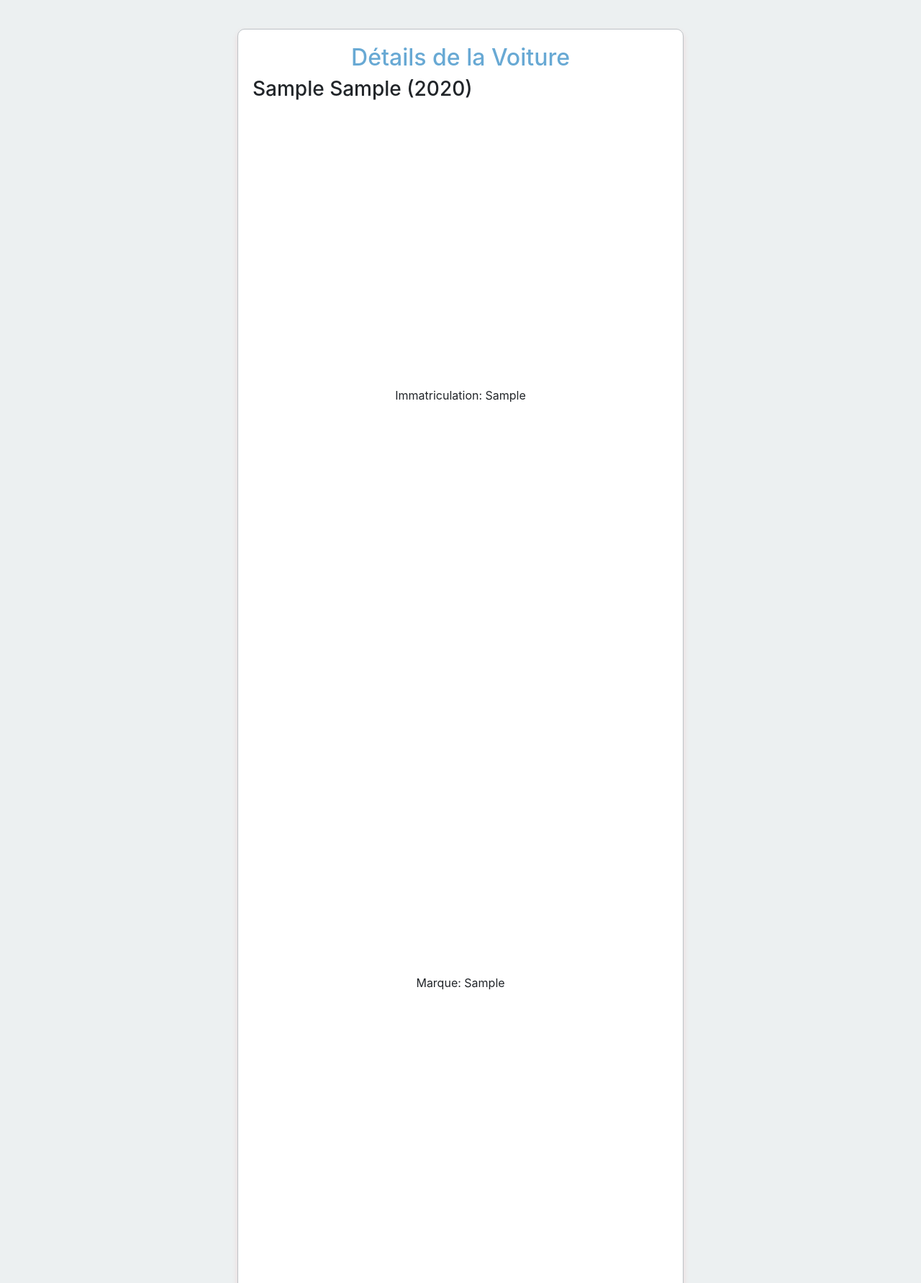
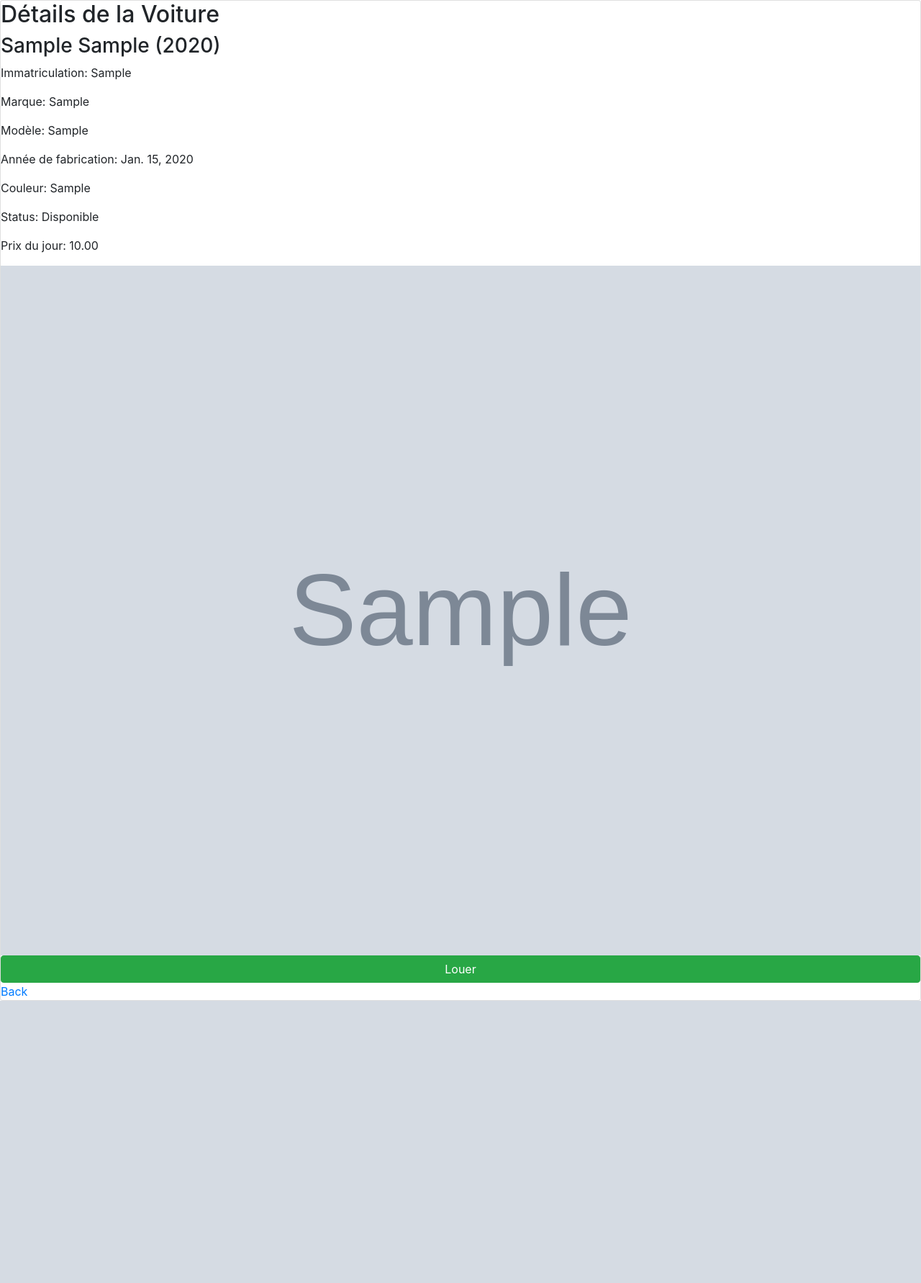
Before and after one commit to naimbenharid/Mini_Projet_Django, a Django app: page /location/1/ in a window 1280 px wide. Shown: the top 1782 px of the page at 72% size. After the commit the page ends 1390 px from the top, so only its background shows below. Run offline with Django 4.2, Linux system fonts and the light colour scheme; tables that the repository leaves empty hold one stand-in row (values such as "Sample post"); grey boxes marked "Sample" are stand-in pictures; some libraries are stand-ins or nearby versions.

Commit message:
final_version

```diff
--- a/accounts/models.py
+++ b/accounts/models.py
@@ -7,7 +7,6 @@
     ('user','user'),
     ('admin','admin')
 )
-#unique email
     email=models.EmailField(unique=True)
     role=models.CharField(max_length=30,choices=ROLES,default='user')
     description=models.TextField(blank=True, default='')
--- a/accounts/urls.py
+++ b/accounts/urls.py
@@ -7,6 +7,4 @@
 urlpatterns=[
     path('login/', views.login_view,name='login'),
     path('signup/', views.register_view, name='signup')
-    #path('logout/', views.logout_view, name='logout'),
-
 ]
--- a/locations_voitures/forms.py
+++ b/locations_voitures/forms.py
@@ -9,14 +9,12 @@
 
     def __init__(self, *args, **kwargs):
         super().__init__(*args, **kwargs)
-        # Ajoutez d'autres personnalisations au besoin
 
     def clean(self):
         cleaned_data = super().clean()
         date_debut = cleaned_data.get("date_debut")
         date_fin = cleaned_data.get("date_fin")
 
-        # Vérifier si la date de début est antérieure à la date de fin
         if date_debut and date_fin and date_debut >= date_fin:
             raise forms.ValidationError("La date de début doit être antérieure à la date de fin")
 
--- a/locations_voitures/static/css/detail.css
+++ /dev/null
@@ -1,55 +0,0 @@
-body {
-  background-color: #ecf0f1; /* Couleur de fond */
-  padding: 20px;
-}
-/* detail.css */
-p {
-  display: flex;
-  flex-direction: column;
-  align-items: center;
-  justify-content: center;
-  height: 100vh; /* Cela assure que le contenu est centré verticalement sur toute la hauteur de la vue. */
-}
-
-.card {
-  width: 50%; /* Ajustez la largeur selon vos besoins */
-  margin: auto; /* Cela centre la carte horizontalement */
-  padding: 20px;
-}
-
-/* Style supplémentaire si nécessaire */
-.card img {
-  max-width: 100%; /* Assurez-vous que les images s'ajustent à la largeur de la carte */
-}
-
-
-.card {
-  background-color: #fff; /* Couleur de fond de la carte */
-  border: 1px solid #bdc3c7; /* Bordure gris clair */
-  border-radius: 10px; /* Coins arrondis */
-  padding: 20px;
-  margin-top: 20px;
-  box-shadow: 0 4px 8px rgba(250, 19, 19, 0.1); /* Ombre légère */
-}
-
-h2 {
-  text-align: center;
-  color: #68a9d4; /* Couleur bleue */
-}
-
-a.btn {
-  color: #3498db; /* Couleur bleue pour le texte */
-  border: 2px solid #3498db; /* Bordure bleue */
-  background: linear-gradient(to right, #bdc3c7, #3498db); /* Dégradé de gris à bleu */
-  padding: 10px 20px; /* Espacement intérieur */
-  text-decoration: none; /* Supprimer le soulignement du lien */
-  display: inline-block; /* Pour aligner plusieurs boutons horizontalement */
-  margin-right: 10px; /* Marge à droite entre les boutons */
-  border-radius: 5px; /* Coins arrondis */
-  transition: background 0.3s, color 0.3s; /* Transition en douceur */
-}
-
-a.btn:hover {
-  background: transparent; /* Fond transparent au survol */
-  color: #fff; /* Texte blanc au survol */
-}
--- a/locations_voitures/templates/locations_voitures/voiture/delete_reservation.html
+++ b/locations_voitures/templates/locations_voitures/voiture/delete_reservation.html
@@ -2,7 +2,6 @@
 <!DOCTYPE html>
 <html>
 <head>
-<!-- Ajoutez ces lignes dans la section <head> de votre fichier HTML -->
 <link rel="stylesheet" href="https://stackpath.bootstrapcdn.com/bootstrap/4.3.1/css/bootstrap.min.css" integrity="sha384-ggOyR0iXCbMQv3Xipma34MD+dH/1fQ784/j6cY/iJTQUOhcWr7x9JvoRxT2MZw1T" crossorigin="anonymous">
 <link href="{% static "css/delete.css" %}" rel="stylesheet">
 
--- a/locations_voitures/templates/locations_voitures/voiture/detail.html
+++ b/locations_voitures/templates/locations_voitures/voiture/detail.html
@@ -1,12 +1,10 @@
-<!-- voiture_detail.html -->
 {% load static %}
 <!DOCTYPE html>
 <html>
 <head>
-<!-- Ajoutez ces lignes dans la section <head> de votre fichier HTML -->
 <link rel="stylesheet" href="https://stackpath.bootstrapcdn.com/bootstrap/4.3.1/css/bootstrap.min.css" integrity="sha384-ggOyR0iXCbMQv3Xipma34MD+dH/1fQ784/j6cY/iJTQUOhcWr7x9JvoRxT2MZw1T" crossorigin="anonymous">
 <title>{% block title %}{% endblock %}</title>
-<link href="{% static "css/detail.css" %}" rel="stylesheet">
+<link href="{% static "css/list.css" %}" rel="stylesheet">
 </head>
 <body>
 
--- a/locations_voitures/templates/locations_voitures/voiture/list.html
+++ b/locations_voitures/templates/locations_voitures/voiture/list.html
@@ -2,7 +2,6 @@
 <!DOCTYPE html>
 <html>
 <head>
-<!-- Ajoutez ces lignes dans la section <head> de votre fichier HTML -->
 <link rel="stylesheet" href="https://stackpath.bootstrapcdn.com/bootstrap/4.3.1/css/bootstrap.min.css" integrity="sha384-ggOyR0iXCbMQv3Xipma34MD+dH/1fQ784/j6cY/iJTQUOhcWr7x9JvoRxT2MZw1T" crossorigin="anonymous">
 <title>{% block title %}{% endblock %}</title>
 <link href="{% static "css/location.css" %}" rel="stylesheet">
@@ -33,9 +32,7 @@
             <button class="btn btn-danger" disabled>Indisponible</button>
           {% endif %}
 
-          <!-- Utilisation d'une classe conditionnelle pour le bouton "Détails" -->
           <button class="btn btn-primary" {% if voiture.status == 'Dis' %}disabled{% endif %}> <a href="{% url 'locations_voitures:voiture_detail' voiture.id %}" class="btn btn-primary" {% if voiture.status == 'InDis' %}{% endif %}>Détail</a></button>
-       <!-- Ajoutez d'autres détails de la voiture ici -->
         </div>
       </div>
     {% endfor %}
--- a/locations_voitures/templates/locations_voitures/voiture/reservation_confirmed.html
+++ b/locations_voitures/templates/locations_voitures/voiture/reservation_confirmed.html
@@ -1,4 +1,3 @@
-<!-- locations_voitures/templates/locations_voitures/reservation_confirmed.html -->
 {% load static %}
 <!DOCTYPE html>
 <html lang="en">
@@ -19,7 +18,6 @@
 
     <p>Your reservation has been confirmed. Thank you for choosing our service!</p>
 
-    <!-- Add any additional content or information as needed -->
 
   <a href="{{ user_reservations_url }}">Voir mes réservations</a>
 
--- a/locations_voitures/templates/locations_voitures/voiture/reserver_voiture.html
+++ b/locations_voitures/templates/locations_voitures/voiture/reserver_voiture.html
@@ -1,7 +1,5 @@
-<!-- Dans locations_voitures/templates/locations_voitures/reserver_voiture.html -->
 {% load static %}
 <head>
-<!-- Ajoutez ces lignes dans la section <head> de votre fichier HTML -->
 <link rel="stylesheet" href="https://stackpath.bootstrapcdn.com/bootstrap/4.3.1/css/bootstrap.min.css" integrity="sha384-ggOyR0iXCbMQv3Xipma34MD+dH/1fQ784/j6cY/iJTQUOhcWr7x9JvoRxT2MZw1T" crossorigin="anonymous">
 <title>{% block title %}Mes Réservations{% endblock %}</title>
 <link href="{% static "css/reserver.css" %}" rel="stylesheet">
--- a/locations_voitures/templates/locations_voitures/voiture/update_reservation.html
+++ b/locations_voitures/templates/locations_voitures/voiture/update_reservation.html
@@ -4,7 +4,6 @@
 <!DOCTYPE html>
 <html>
 <head>
-    <!-- Ajoutez ces lignes dans la section <head> de votre fichier HTML -->
     <link rel="stylesheet" href="https://stackpath.bootstrapcdn.com/bootstrap/4.3.1/css/bootstrap.min.css" integrity="sha384-ggOyR0iXCbMQv3Xipma34MD+dH/1fQ784/j6cY/iJTQUOhcWr7x9JvoRxT2MZw1T" crossorigin="anonymous">
     <link href="{% static "css/update.css" %}" rel="stylesheet">
     <title>{% block title %}{% endblock %}</title>
--- a/locations_voitures/templates/locations_voitures/voiture/user_reservations.html
+++ b/locations_voitures/templates/locations_voitures/voiture/user_reservations.html
@@ -1,10 +1,8 @@
-<!-- locations_voitures/voiture/user_reservations.html -->
 {% load static %}
 <!DOCTYPE html>
 <html>
 
 <head>
-<!-- Ajoutez ces lignes dans la section <head> de votre fichier HTML -->
 <link rel="stylesheet" href="https://stackpath.bootstrapcdn.com/bootstrap/4.3.1/css/bootstrap.min.css" integrity="sha384-ggOyR0iXCbMQv3Xipma34MD+dH/1fQ784/j6cY/iJTQUOhcWr7x9JvoRxT2MZw1T" crossorigin="anonymous">
 <title>{% block title %}Mes Réservations{% endblock %}</title>
 <link href="{% static "css/userlist.css" %}" rel="stylesheet">
--- a/locations_voitures/views.py
+++ b/locations_voitures/views.py
@@ -36,7 +36,7 @@
     template_name = 'locations_voitures/voiture/delete_reservation.html'
 
     def get_success_url(self):
-        return reverse_lazy('locations_voitures:user_reservations')  # Redirigez vers la page des réservations après la suppression
+        return reverse_lazy('locations_voitures:user_reservations')
 
 
 
@@ -52,7 +52,6 @@
             location.user = request.user
             location.save()
 
-            # Rediriger vers la liste des réservations de l'utilisateur après la confirmation
             return redirect('locations_voitures:user_reservations')
 
     else:
@@ -67,7 +66,6 @@
 def reservation_confirmed(request):
     user_reservations_url = reverse('locations_voitures:user_reservations')
 
-    # Ajouter un message de débogage
     messages.success(request, f"Redirection vers {user_reservations_url}")
 
     return render(request, 'locations_voitures/voiture/reservation_confirmed.html', {'user_reservations_url': user_reservations_url})
```
Also changed, not shown: accounts/views.py (+1 -7 lines), locations_voitures/templates/locations_voitures/base.html (+0 -23 lines), static/media/porshe_blue_WD8yfW8.jpg (added), static/media/toyota_blanc.png (added).
